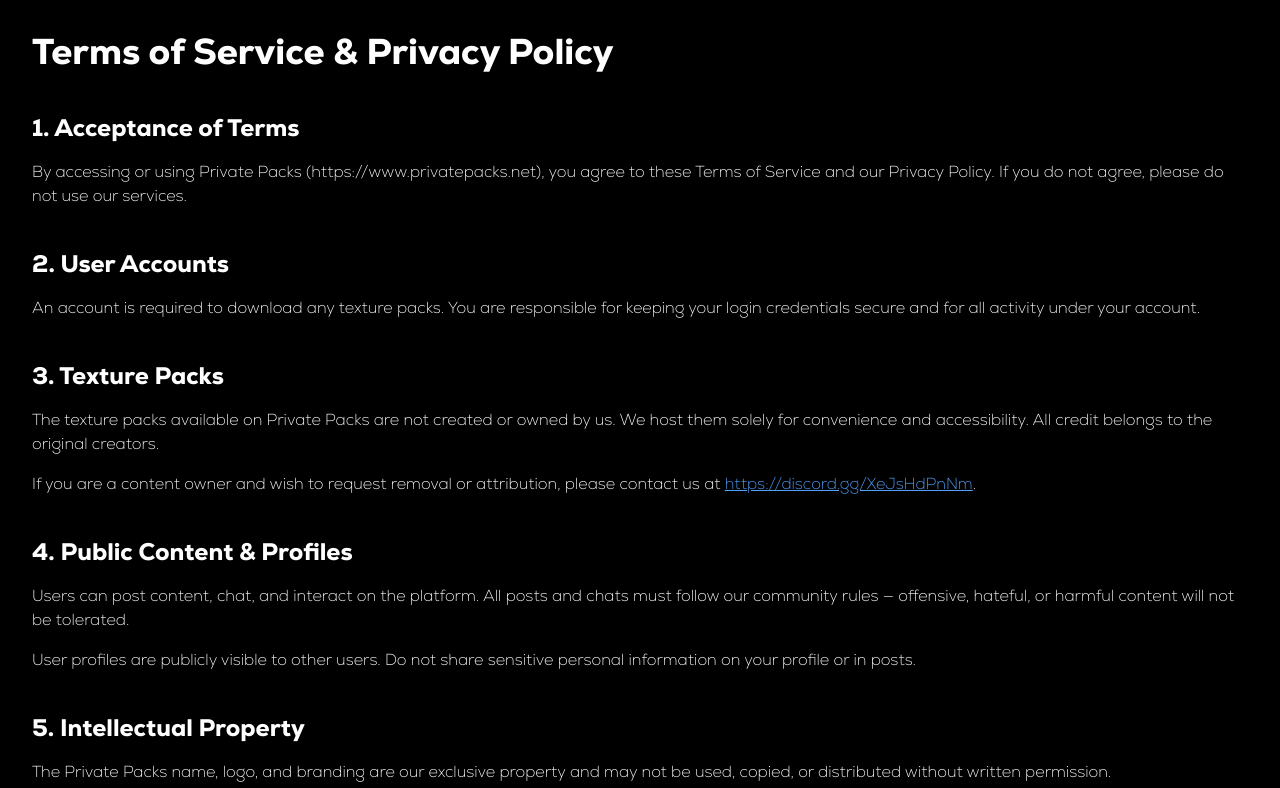
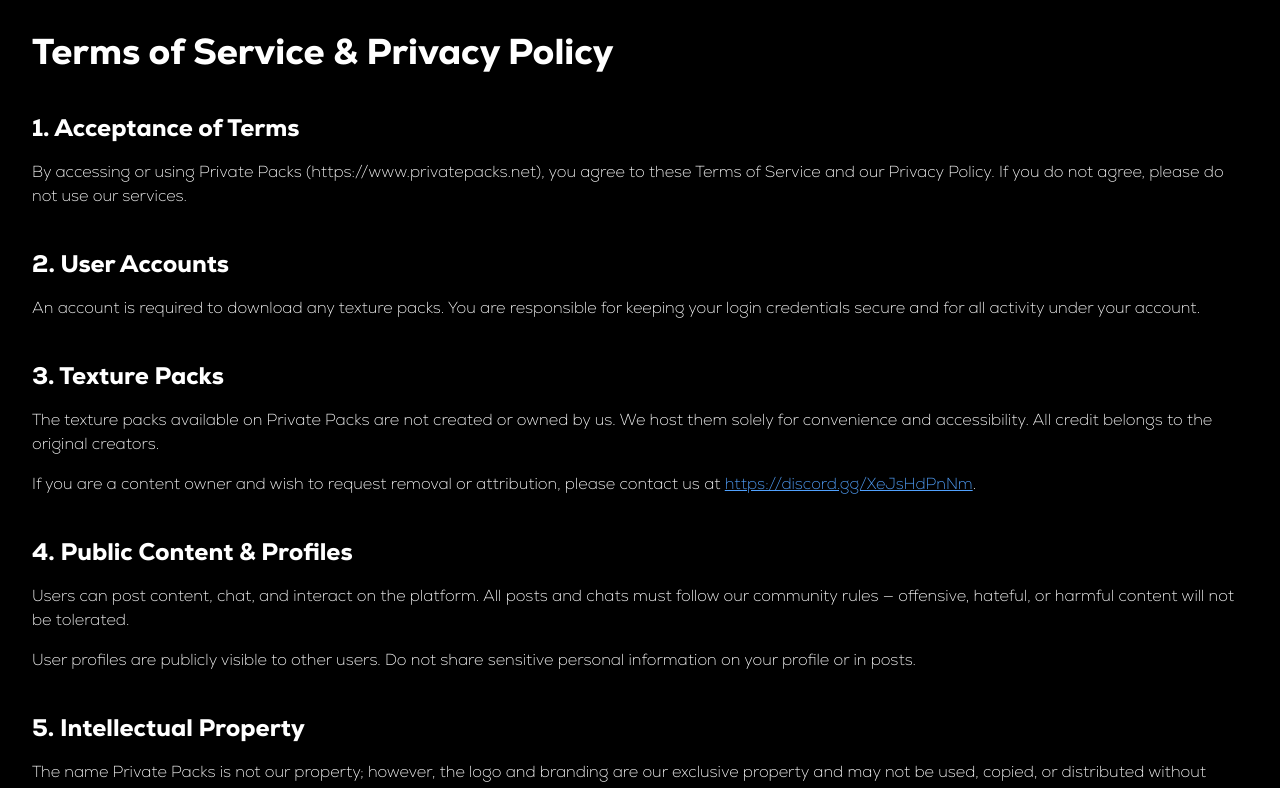
Before and after one commit to CantWait1/PrivatePacks, a Next.js app: page /PPandTOS in a window 1280 px wide. Shown: the top 788 px of the page. Built offline with nearby package versions, Linux system fonts and the light colour scheme.

Commit message:
Update PPandTOS.tsx

```diff
--- a/app/components/PPandTOS.tsx
+++ b/app/components/PPandTOS.tsx
@@ -72,9 +72,7 @@
           5. Intellectual Property
         </h2>
         <p>
-          The Private Packs name, logo, and branding are our exclusive property
-          and may not be used, copied, or distributed without written
-          permission.
+          The name Private Packs is not our property; however, the logo and branding are our exclusive property and may not be used, copied, or distributed without written permission.
         </p>
         <p>
           All third-party content remains the property of its original owners.
```
